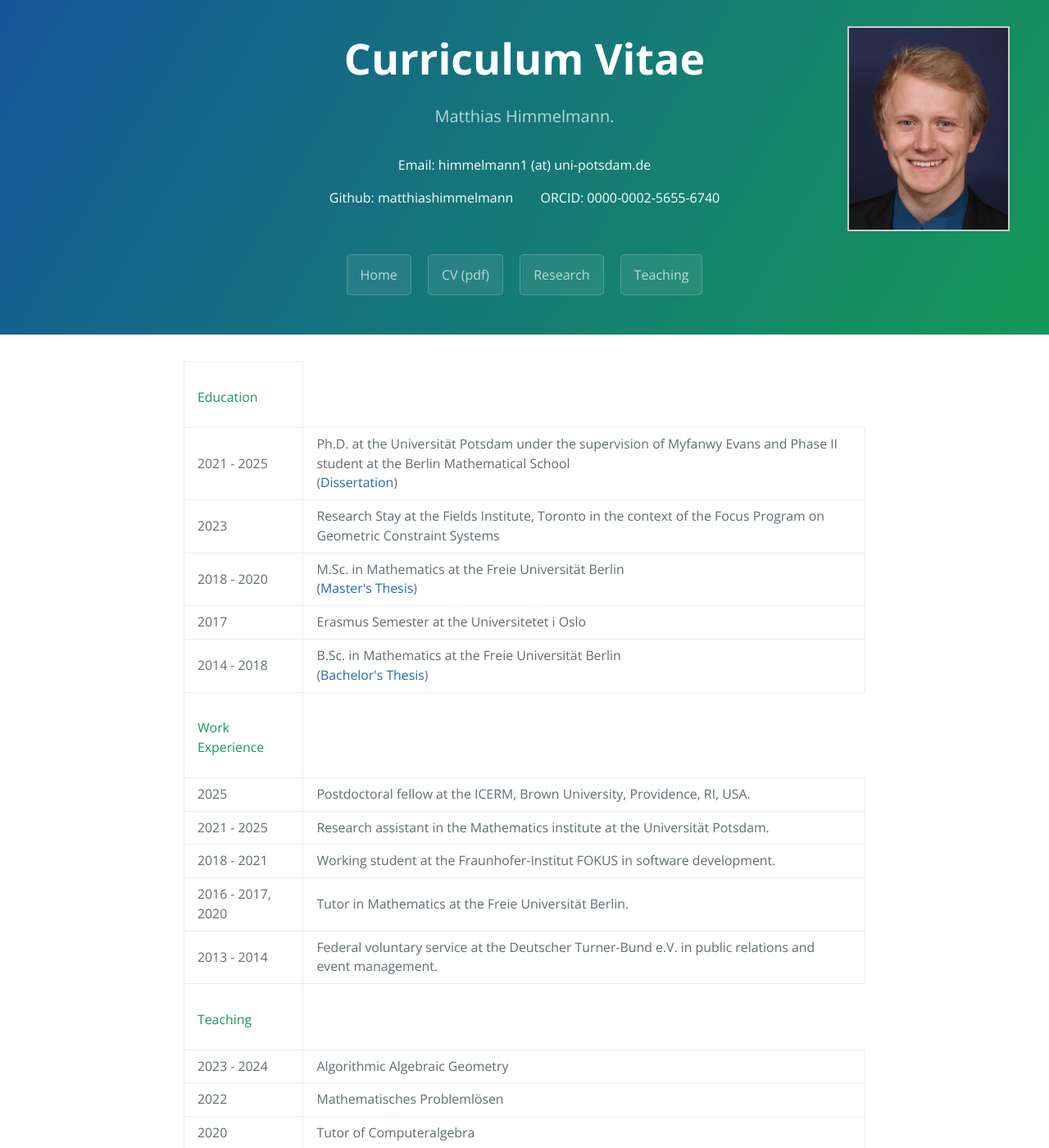
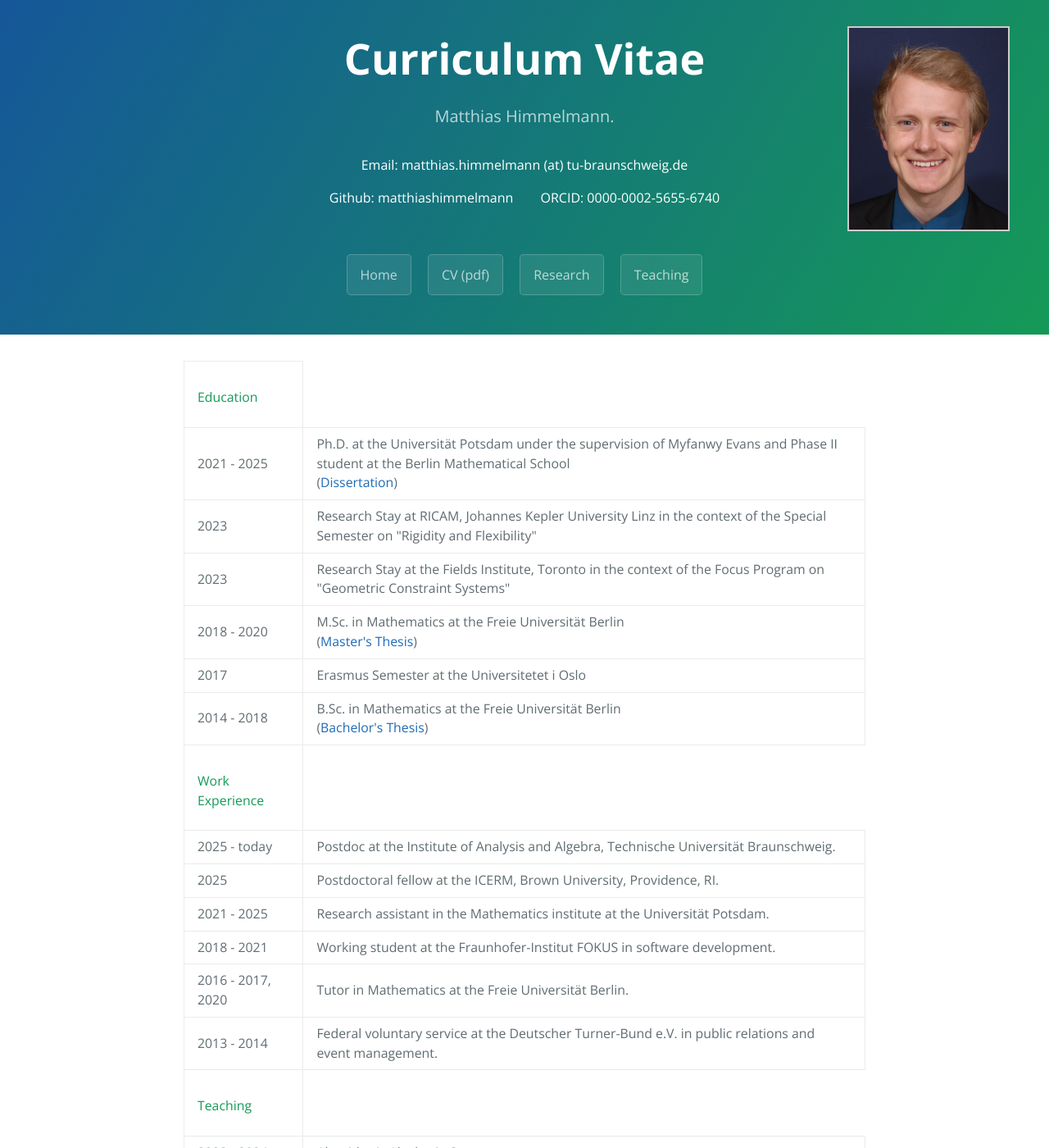
Before and after one commit to matthiashimmelmann/matthiashimmelmann.github.io, a Jekyll site: the page built from cv.md, in a window 1280 px wide and 1400 px high. Shown: the whole window at 82% size. Built offline with Jekyll 4.4.1, drawn with Linux system fonts in a browser that asks for light colours.

Commit message:
Updated website text

```diff
--- a/_layouts/default.html
+++ b/_layouts/default.html
@@ -41,7 +41,7 @@
 		<span style="vertical-align:middle; text-align:center; float:center;">
 	      <h1 class="project-name">{{ page.title | default: site.title | default: site.github.repository_name }}</h1>
 	      <h2 class="project-tagline">{{ page.description | default: site.description | default: site.github.project_tagline }}</h2>
-		<p>Email: himmelmann1 (at) uni-potsdam.de</p>
+		<p>Email: matthias.himmelmann (at) tu-braunschweig.de</p>
 		<p>Github: <a href="https://github.com/matthiashimmelmann" style="color:white;">matthiashimmelmann</a>
 		&nbsp;&nbsp;&nbsp;&nbsp;&nbsp;&nbsp; ORCID: <a href="https://orcid.org/0000-0002-5655-6740" style="color:white;">0000-0002-5655-6740</a></p><br>
 		<p> </p>
@@ -56,7 +56,7 @@
 	<h1 class="project-name">{{ page.title | default: site.title | default: site.github.repository_name }}</h1>
 	      	      <h2 class="project-tagline">{{ page.description | default: site.description | default: site.github.project_tagline }}</h2>
 		<span style="vertical-align:middle; text-align:center; float:center">
-		<p>Email: himmelmann1 (at) uni-potsdam.de</p>
+		<p>Email: matthias.himmelmann (at) tu-braunschweig.de</p>
 		<p>Github: <a href="https://github.com/matthiashimmelmann" style="color:white;">matthiashimmelmann</a></p><br>
 		<p> </p>
 		<a href="https://matthiashimmelmann.github.io/" class="btn">Home</a>
--- a/cv.md
+++ b/cv.md
@@ -15,7 +15,11 @@ description: Matthias Himmelmann.
 </tr>
 <tr>
     <td>2023</td>
-    <td>Research Stay at the Fields Institute, Toronto in the context of the Focus Program on Geometric Constraint Systems</td>
+    <td>Research Stay at RICAM, Johannes Kepler University Linz in the context of the Special Semester on "Rigidity and Flexibility"</td>
+</tr>
+<tr>
+    <td>2023</td>
+    <td>Research Stay at the Fields Institute, Toronto in the context of the Focus Program on "Geometric Constraint Systems"</td>
 </tr>
 <tr>
     <td>2018 - 2020</td>
@@ -35,8 +39,12 @@ description: Matthias Himmelmann.
 <tr><td><h4><br>Work Experience</h4></td></tr>
 
 <tr>
+    <td>2025 - today</td>
+    <td>Postdoc at the Institute of Analysis and Algebra, Technische Universität Braunschweig.</td>
+</tr>
+<tr>
     <td>2025</td>
-    <td>Postdoctoral fellow at the ICERM, Brown University, Providence, RI, USA.</td>
+    <td>Postdoctoral fellow at the ICERM, Brown University, Providence, RI.</td>
 </tr>
 <tr>
     <td>2021 - 2025</td>
```
Also changed, not shown: index.md (+2 -2 lines).
